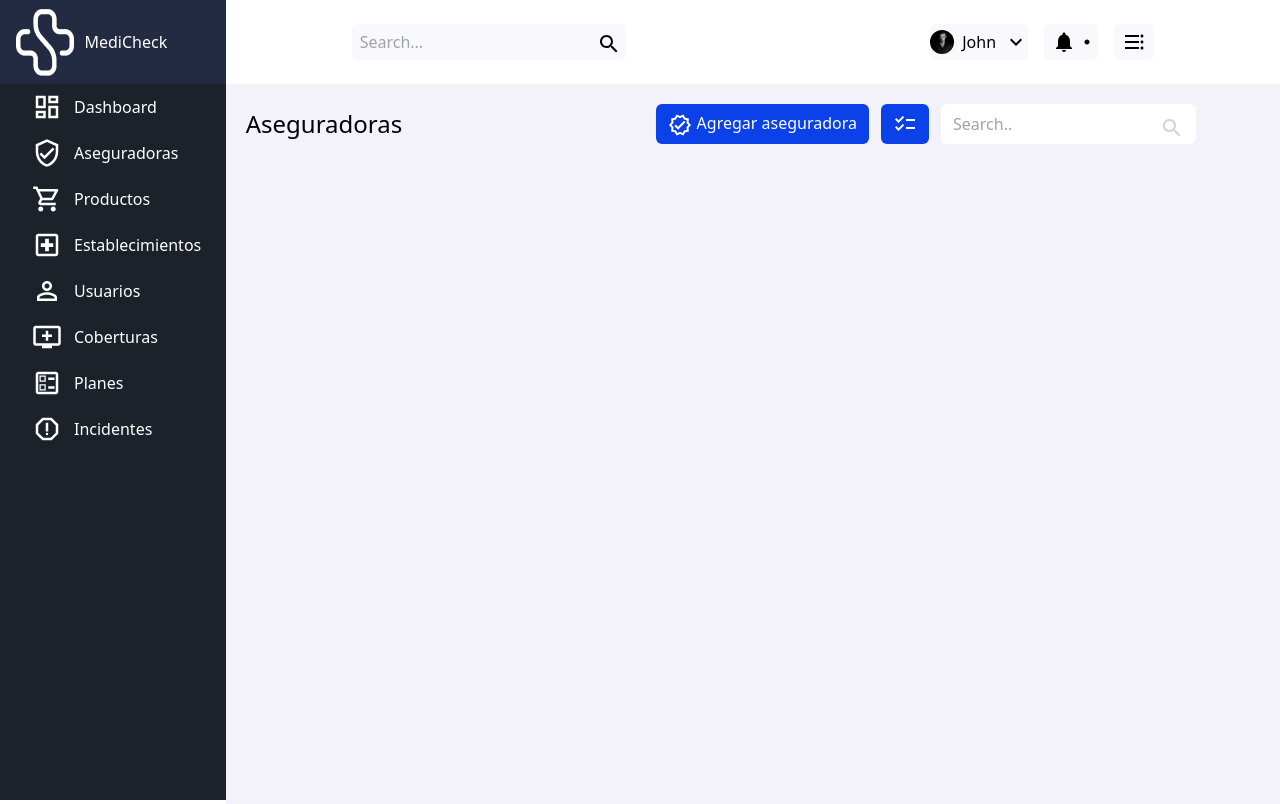
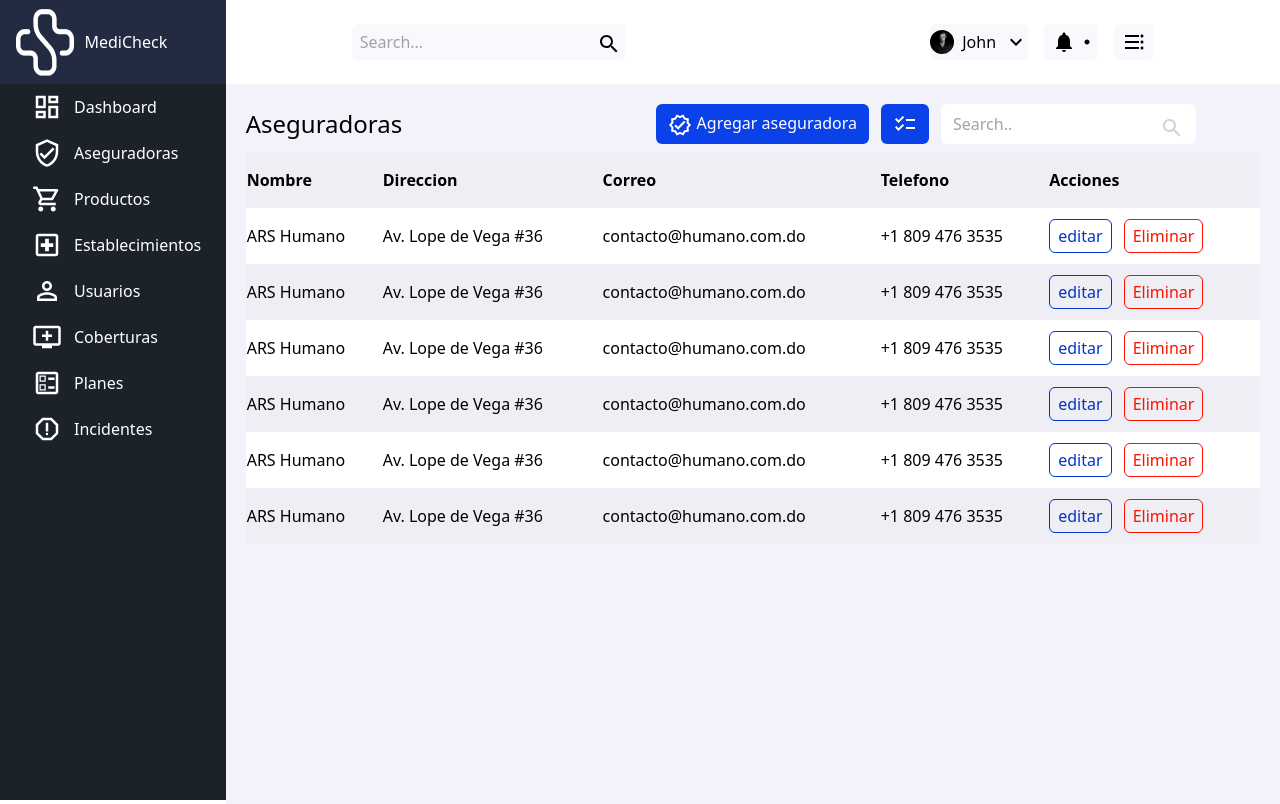
Before and after one commit to jgzalez/DployMBO, a React (Vite) app in the folder medicheck-backoffice/: page / in a window 1280 px wide. Built offline with nearby package versions, Linux system fonts and the light colour scheme.

Commit message:
Creation of the main table

```diff
--- a/medicheck-backoffice/src/components/InsurancePage.jsx
+++ b/medicheck-backoffice/src/components/InsurancePage.jsx
@@ -3,7 +3,46 @@ import { SideBar } from "./SideBar";
 import { TopBar } from "./TopBar";
 import { PageMainContent } from "./PageMainContent";
 import VerifiedOutlinedIcon from "@mui/icons-material/VerifiedOutlined";
+import { MainTable } from "./MainTable";
 export const InsurancePage = () => {
+  const dummyData = [
+    {
+      Nombre: "ARS Humano",
+      Direccion: "Av. Lope de Vega #36",
+      Correo: "contacto@humano.com.do",
+      Telefono: "+1 809 476 3535",
+    },
+    {
+      Nombre: "ARS Humano",
+      Direccion: "Av. Lope de Vega #36",
+      Correo: "contacto@humano.com.do",
+      Telefono: "+1 809 476 3535",
+    },
+    {
+      Nombre: "ARS Humano",
+      Direccion: "Av. Lope de Vega #36",
+      Correo: "contacto@humano.com.do",
+      Telefono: "+1 809 476 3535",
+    },
+    {
+      Nombre: "ARS Humano",
+      Direccion: "Av. Lope de Vega #36",
+      Correo: "contacto@humano.com.do",
+      Telefono: "+1 809 476 3535",
+    },
+    {
+      Nombre: "ARS Humano",
+      Direccion: "Av. Lope de Vega #36",
+      Correo: "contacto@humano.com.do",
+      Telefono: "+1 809 476 3535",
+    },
+    {
+      Nombre: "ARS Humano",
+      Direccion: "Av. Lope de Vega #36",
+      Correo: "contacto@humano.com.do",
+      Telefono: "+1 809 476 3535",
+    },
+  ];
   return (
     <div className="h-screen w-screen flex">
       <SideBar />
@@ -13,7 +52,12 @@ export const InsurancePage = () => {
           title={"Aseguradoras"}
           buttonDescription={"Agregar aseguradora"}
           buttonIcon={<VerifiedOutlinedIcon />}
-        />
+        >
+          <MainTable
+            headers={["Nombre", "Direccion", "Correo", "Telefono", "Acciones"]}
+            mainData={dummyData}
+          />
+        </PageMainContent>
       </div>
     </div>
   );
--- /dev/null
+++ b/medicheck-backoffice/src/components/MainTable.jsx
@@ -0,0 +1,37 @@
+import React from "react";
+
+export const MainTable = ({ headers, mainData }) => {
+  return (
+    <div>
+      <table className="w-full h-[90%] rounded-md mt-2">
+        <thead>
+          <tr className="bg-table-row-grey h-14 pl-2">
+            {headers.map((header) => (
+              <th className="text-left">{header}</th>
+            ))}
+          </tr>
+        </thead>
+        <tbody>
+          {mainData.map((data) => (
+            <tr className="h-14 even:bg-table-row-grey odd:bg-white">
+              {headers.map((header) => (
+                <td>
+                  {data[header] || (
+                    <div>
+                      <button className="text-[#0033CC] border-[1px] border-solid border-[#0033CC] py-1 px-2 rounded-md mr-2">
+                        editar
+                      </button>{" "}
+                      <button className="text-[#FF1001] border-[1px] border-solid border-[#FF1001] py-1 px-2 rounded-md">
+                        Eliminar
+                      </button>
+                    </div>
+                  )}
+                </td>
+              ))}
+            </tr>
+          ))}
+        </tbody>
+      </table>
+    </div>
+  );
+};
--- a/medicheck-backoffice/tailwind.config.js
+++ b/medicheck-backoffice/tailwind.config.js
@@ -5,6 +5,7 @@ export default {
     extend: {
       colors: {
         "grey-hover": "rgba(217, 217, 217, 0.28)",
+        "table-row-grey": "rgba(223, 222, 222, 0.21)",
       },
     },
   },
```
